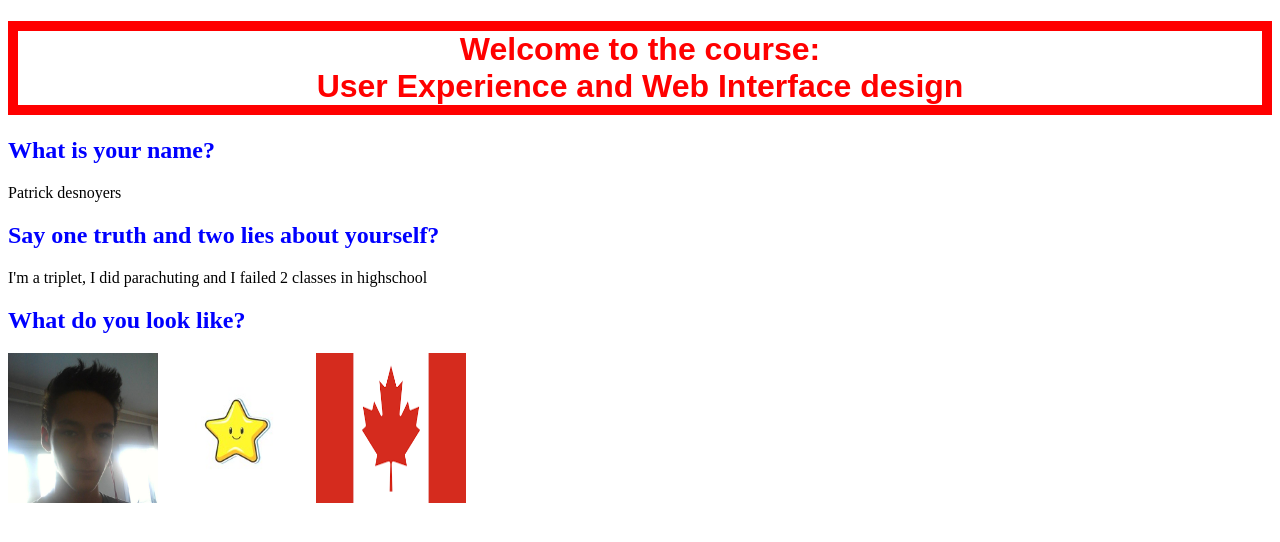
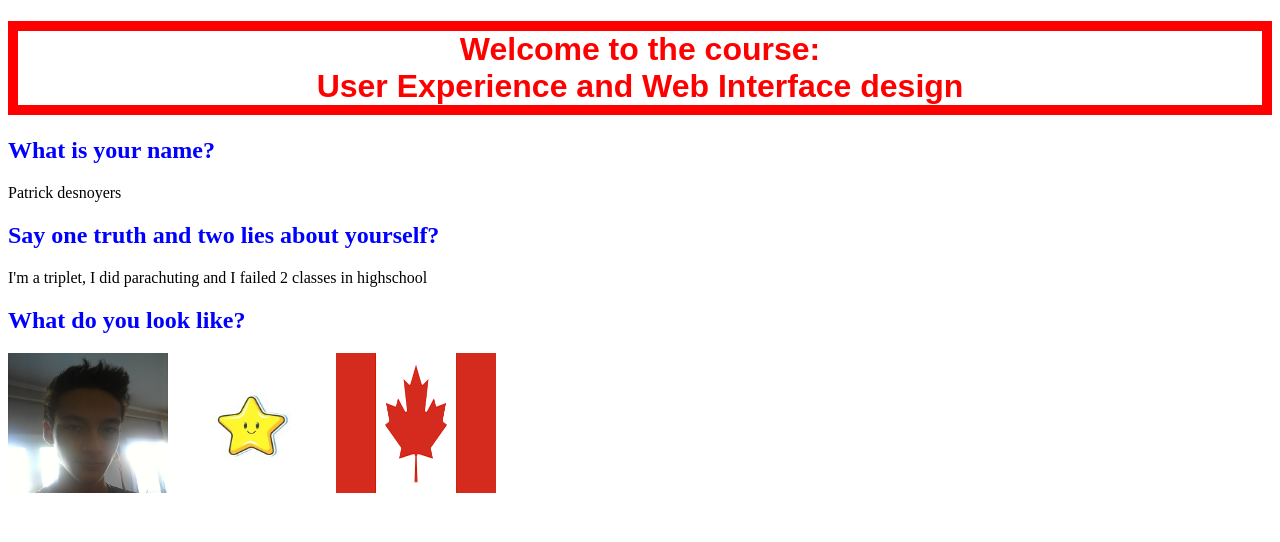
Before and after one commit to 420n13la/page-about-yourself-PatrickDesnoyers1001, a plain HTML site: page index.html in a window 1280 px wide. Drawn offline with Linux system fonts and the light colour scheme.

Commit message:
Update styles.css

```diff
--- a/styles.css
+++ b/styles.css
@@ -22,11 +22,11 @@ h2 {
 }
 
 p {
-  font-size: 20px;
+  font-size: 18px;
 }
 
 img {
-  width: 150px;
-  height: 150px;
+  width: 160px;
+  height: 140px;
 }
 </style>
```
